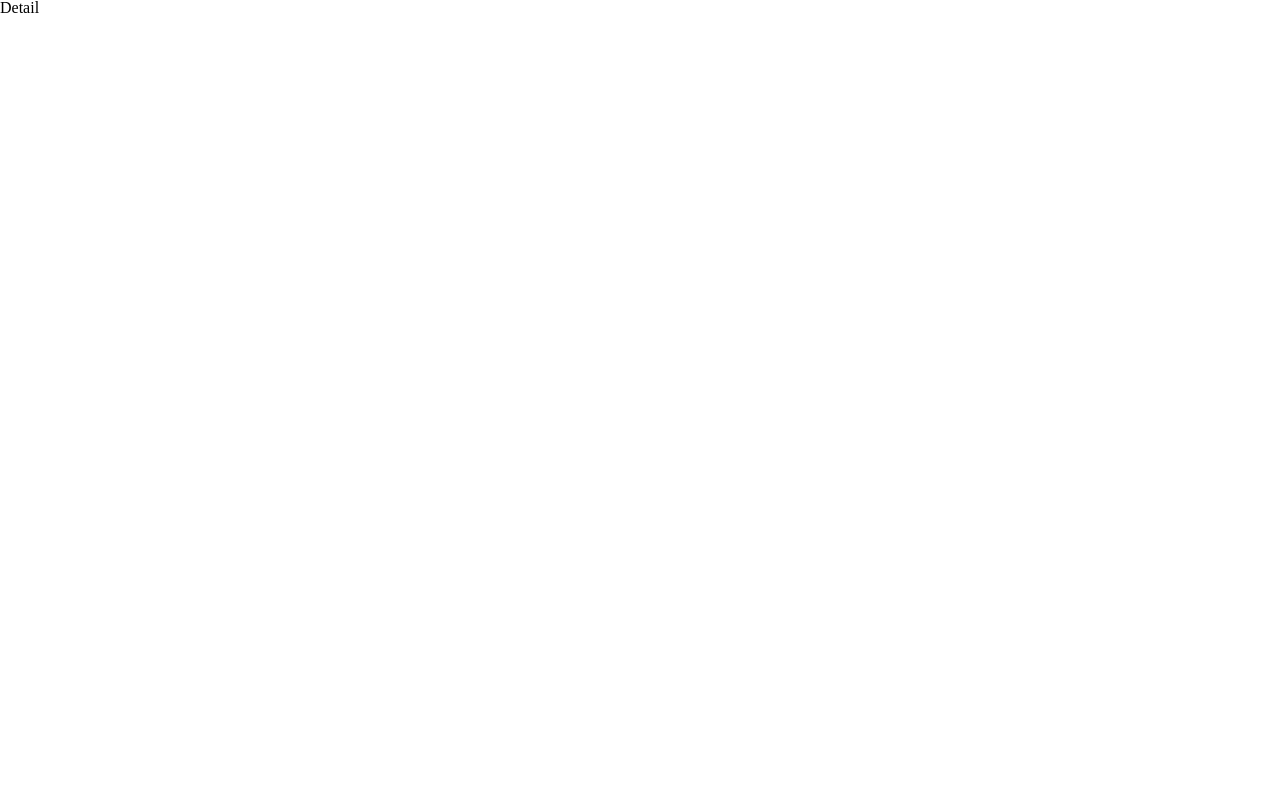
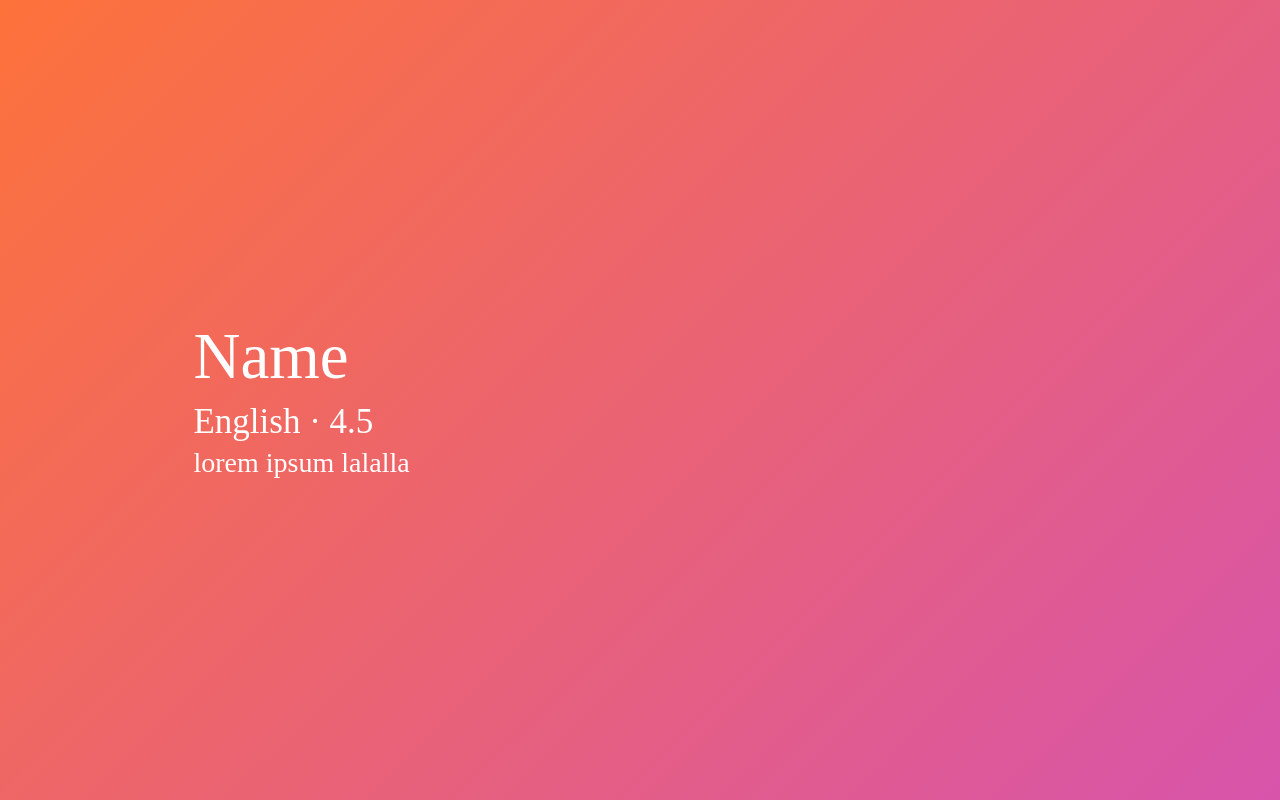
Before and after one commit to zcarc/apollo-graphql, a React (Create React App) app: page /#/1 in a window 1280 px wide. Built offline with nearby package versions, Linux system fonts and the light colour scheme.

Commit message:
#1 3 Apollo Cache and Styles

```diff
--- a/src/components/Movie.js
+++ b/src/components/Movie.js
@@ -1,8 +1,27 @@
 import React from 'react';
 import { Link } from 'react-router-dom';
+import styled from "styled-components";
 
-export default ({ id }) => (
-  <div>
-    <Link to={`/${id}`}>{id}</Link>
-  </div>
+const Container = styled.div`
+  height: 380px;
+  width: 100%;
+  box-shadow: 0 3px 6px rgba(0, 0, 0, 0.16), 0 3px 6px rgba(0, 0, 0, 0.23);
+  overflow: hidden;
+  border-radius: 7px;
+`;
+
+const Poster = styled.div`
+  background-image: url(${props => props.bg});
+  height: 100%;
+  width: 100%;
+  background-size: cover;
+  background-position: center center;
+`;
+
+export default ({ id, bg }) => (
+  <Container>
+    <Link to={`/${id}`}>
+      <Poster bg={`https://yst.am${bg}`} />
+    </Link>
+  </Container>
 );
--- a/src/routes/Detail.js
+++ b/src/routes/Detail.js
@@ -2,6 +2,7 @@ import React from 'react';
 import {useParams} from 'react-router-dom';
 import {gql} from 'apollo-boost';
 import { useQuery } from "@apollo/react-hooks";
+import styled from "styled-components";
 
 // gql의 getMovie() 라는 이름은 graphql 서버와는 관련이 없고
 // 아무렇게나 이름을 지어도 동작하는데는 이상이 없다.
@@ -10,13 +11,49 @@ const GET_MOVIE = gql`
   query getMovie($id: Int!) {
 
     movie(id: $id) {
-      id
       title
       medium_cover_image
+      language
+      rating
+      description_intro
     }
 
   }
 
+`;
+
+const Container = styled.div`
+  height: 100vh;
+  background-image: linear-gradient(-45deg, #d754ab, #fd723a);
+  width: 100%;
+  display: flex;
+  justify-content: space-around;
+  align-items: center;
+  color: white;
+`;
+
+const Column = styled.div`
+  margin-left: 10px;
+`;
+
+const Title = styled.h1`
+  font-size: 65px;
+  margin-bottom: 15px;
+`;
+
+const Subtitle = styled.h4`
+  font-size: 35px;
+  margin-bottom: 10px;
+`;
+
+const Description = styled.p`
+  font-size: 28px;
+`;
+
+const Poster = styled.div`
+  width: 25%;
+  height: 60%;
+  background-color: transparent;
 `;
 
 
@@ -28,15 +65,14 @@ export default () => {
         variables: {id: parseInt(id)}
     });
 
-    console.log(loading, data);
-
-    if(loading) {
-      return 'loading';
-    }
-
-    if(data && data.movie) {
-      return data.movie.title;
-    }
-
-    return 'Detail';
+    return (
+       <Container>
+         <Column>
+           <Title>Name</Title>
+           <Subtitle>English · 4.5</Subtitle>
+           <Description>lorem ipsum lalalla </Description>
+         </Column>
+         <Poster></Poster>
+       </Container>
+     );
 };
--- a/src/routes/Home.js
+++ b/src/routes/Home.js
@@ -48,6 +48,15 @@ const Loading = styled.div`
   margin-top: 10px;
 `;
 
+const Movies = styled.div`
+  display: grid;
+  grid-template-columns: repeat(4, 1fr);
+  grid-gap: 25px;
+  width: 60%;
+  position: relative;
+  top: -50px;
+`;
+
 
 export default () => {
 
@@ -60,10 +69,17 @@ export default () => {
           <Subtitle>I love GraphQL</Subtitle>
         </Header>
         {loading && <Loading>Loading...</Loading>}
-            {!loading &&
-                data.movies &&
-                data.movies.map(m => <Movie key={m.id} id={m.id}/>)
-            }
+
+        {!loading && data.movies && (
+
+          <Movies>
+            {data.movies.map(m => (
+              <Movie key={m.id} id={m.id} bg={m.medium_cover_image} />
+            ))}
+          </Movies>
+
+        )}
+
       </Container>
-    )
+    );
 };
```
Lines whose indentation alone changed are shown as unchanged.
